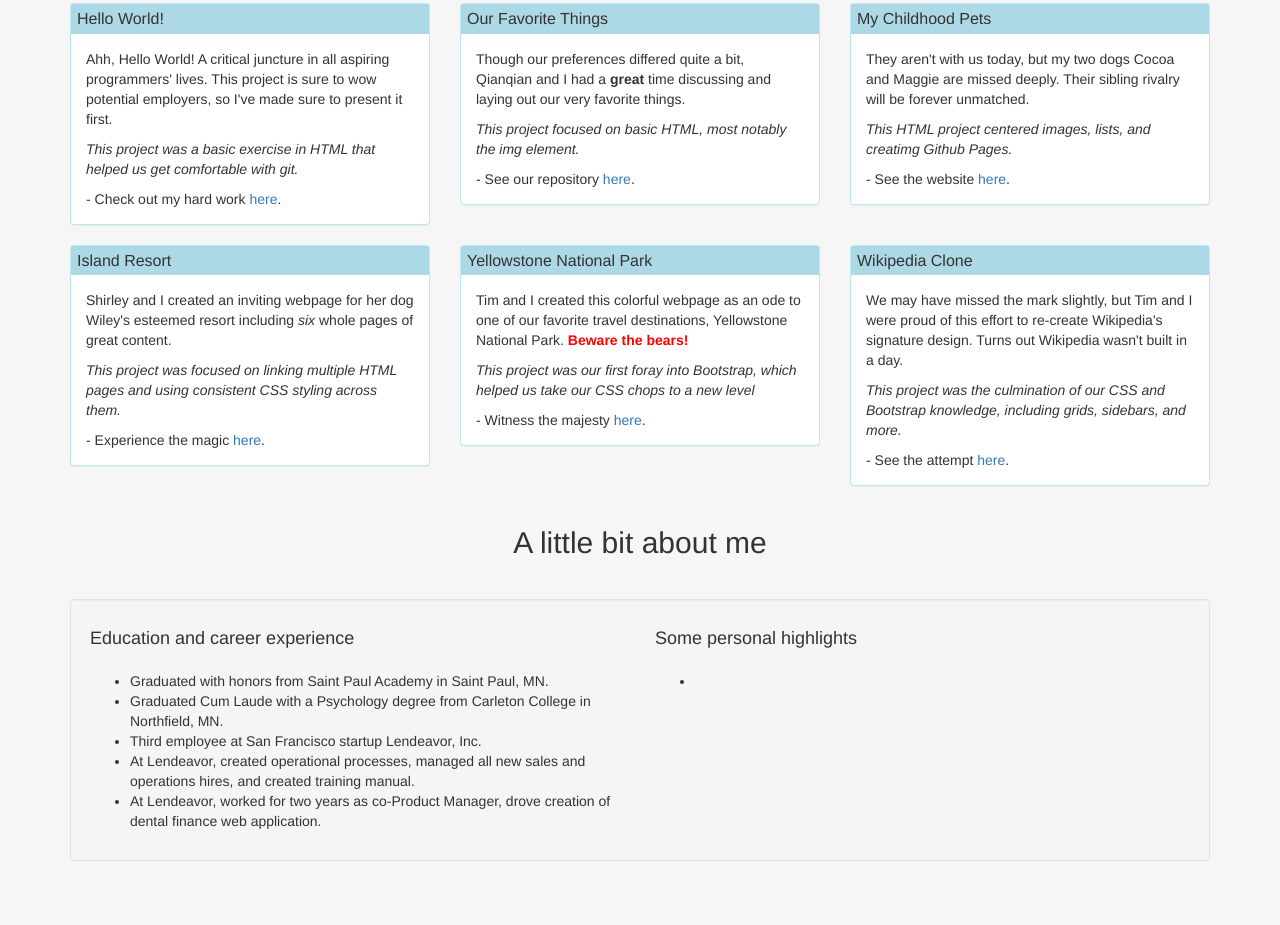
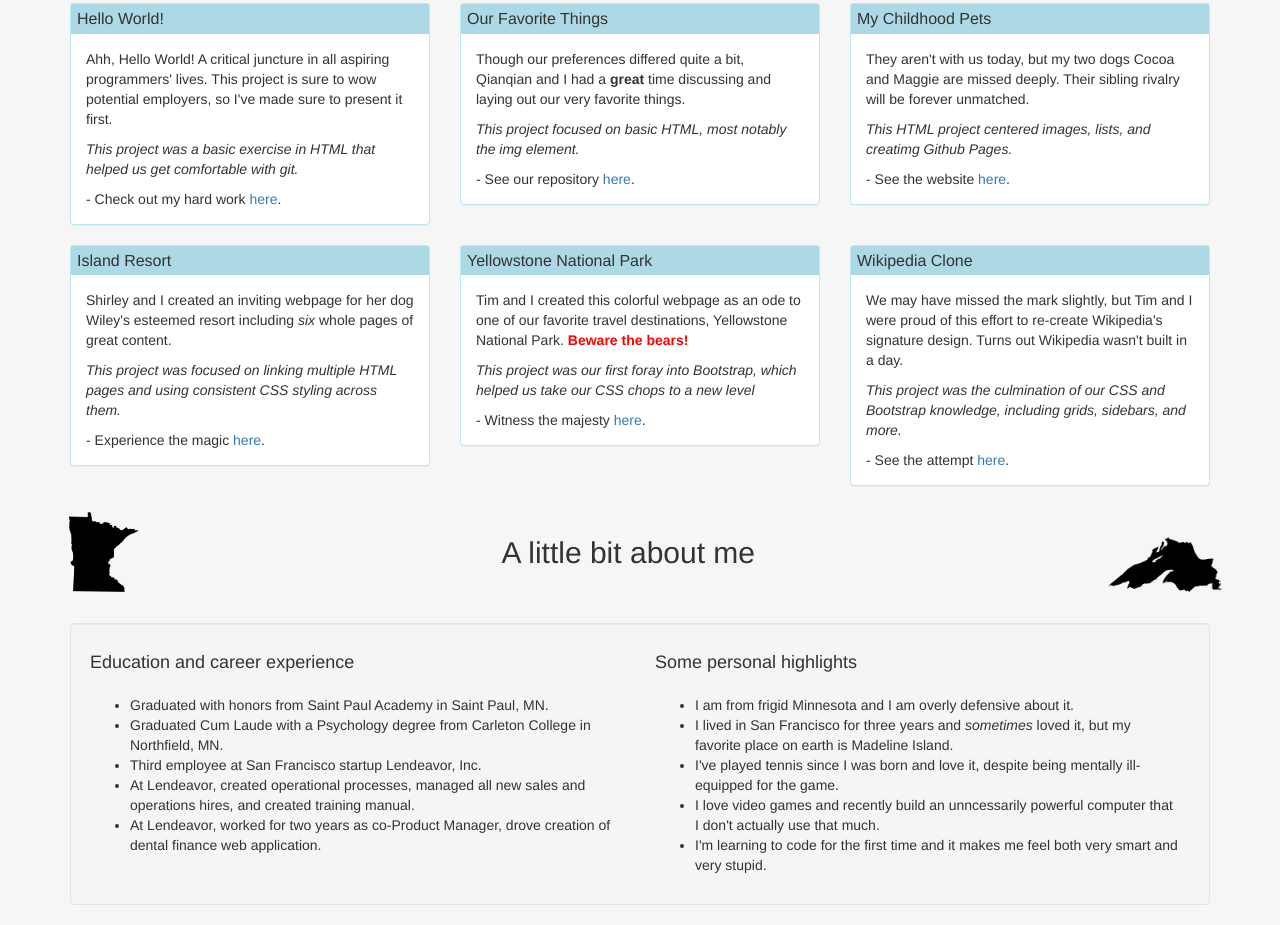
Before and after one commit to dillontitcomb/portfolio, a plain HTML site: page index.html in a window 1280 px wide. Shown: the part 422-1347 px from the top of the page. Before the commit the page ends 1303 px from the top, so only its background shows below. Drawn offline with Linux system fonts and the light colour scheme.

Commit message:
Add MN and Lake Superior icons to about me section

```diff
--- a/css/styles.css
+++ b/css/styles.css
@@ -33,7 +33,18 @@ body {
 }
 
 #header2 {
+  padding-top: 10px;
   padding-bottom: 30px;
   text-align: center;
   font-weight: 200;
 }
+
+#minny {
+  width: 8%;
+  float: left;
+}
+
+#lake {
+  width: 10%;
+  float: right;
+}
--- a/index.html
+++ b/index.html
@@ -94,7 +94,11 @@
           </div>
         </div>
       </div>
-      <h2 id="header2">A little bit about me</h2>
+      <div class="row">
+        <img id="lake" src="img/superior.png" alt="graphic of lake superior">
+        <img id="minny" src="img/minny.png" alt="graphic of minnesota">
+        <h2 id="header2">A little bit about me</h2>
+      </div>
       <div class="well">
         <div class="row">
           <div class="col-md-6">
@@ -113,7 +117,11 @@
             <div class="abtme">
               <h4>Some personal highlights</h4>
               <ul>
-                <li></li>
+                <li>I am from frigid Minnesota and I am overly defensive about it.</li>
+                <li>I lived in San Francisco for three years and <em>sometimes</em> loved it, but my favorite place on earth is Madeline Island.</li>
+                <li>I've played tennis since I was born and love it, despite being mentally ill-equipped for the game.</li>
+                <li>I love video games and recently build an unncessarily powerful computer that I don't actually use that much.</li>
+                <li>I'm learning to code for the first time and it makes me feel both very smart and very stupid.</li>
               </ul>
             </div>
           </div>
```
Also changed, not shown: img/minny.png (added), img/superior.png (added).
